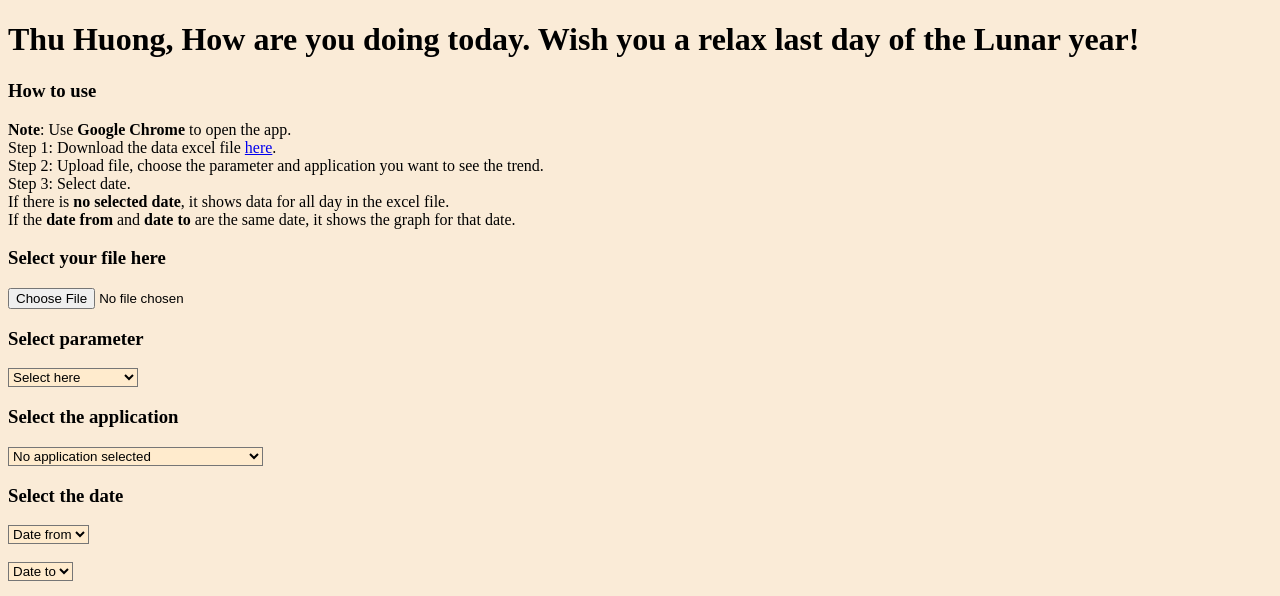
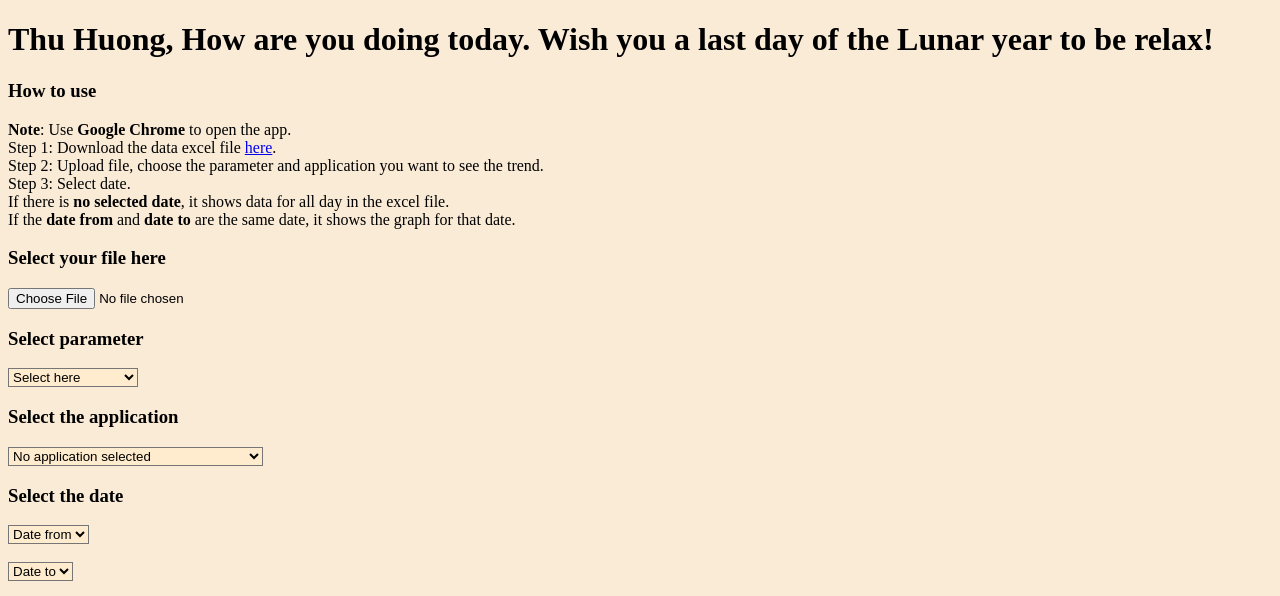
Before and after one commit to gemmy94/graph-trend-app, a website with bundled scripts: page index.html in a window 1280 px wide. Shown: the top 596 px of the page. Built offline with nearby package versions, Linux system fonts and the light colour scheme.

Commit message:
Just for fun 3

```diff
--- a/index.html
+++ b/index.html
@@ -12,7 +12,7 @@
     <script src="https://cdnjs.cloudflare.com/ajax/libs/xlsx/0.18.5/xlsx.full.min.js"></script>
     <script src="https://cdnjs.cloudflare.com/ajax/libs/Chart.js/2.9.4/Chart.js"></script>
 
-    <h1>Thu Huong, How are you doing today. Wish you a relax last day of the Lunar year!</h1>
+    <h1>Thu Huong, How are you doing today. Wish you a last day of the Lunar year to be relax!</h1>
 
     <h3>How to use</h3>
     <p>
```
